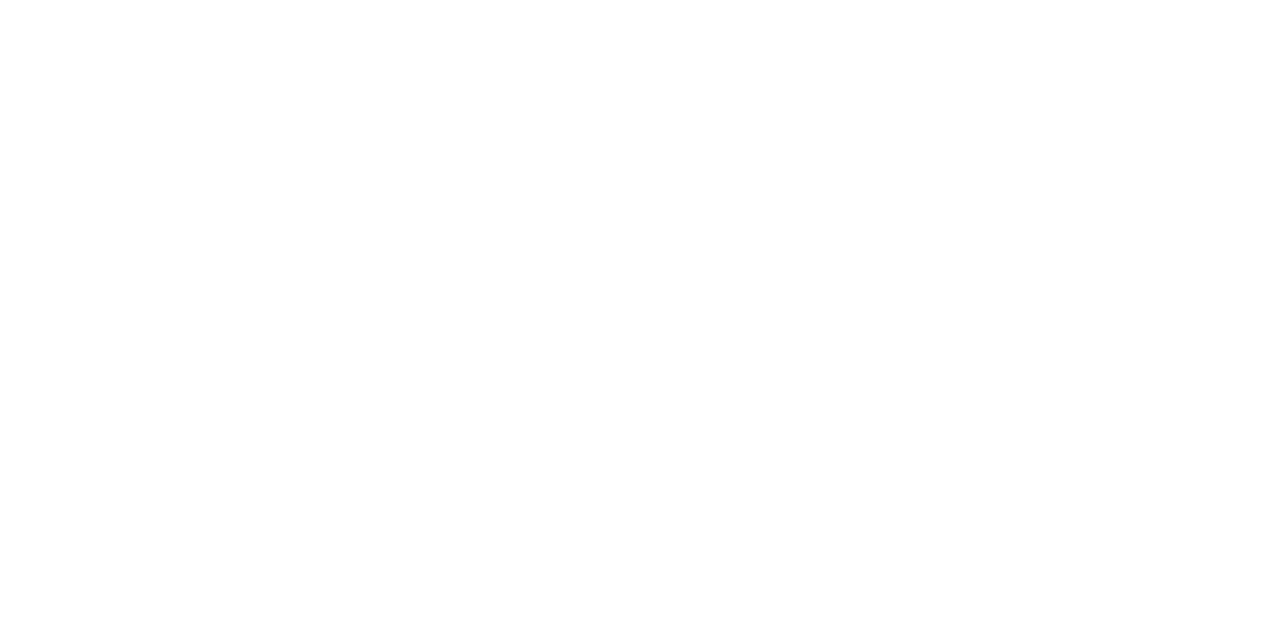
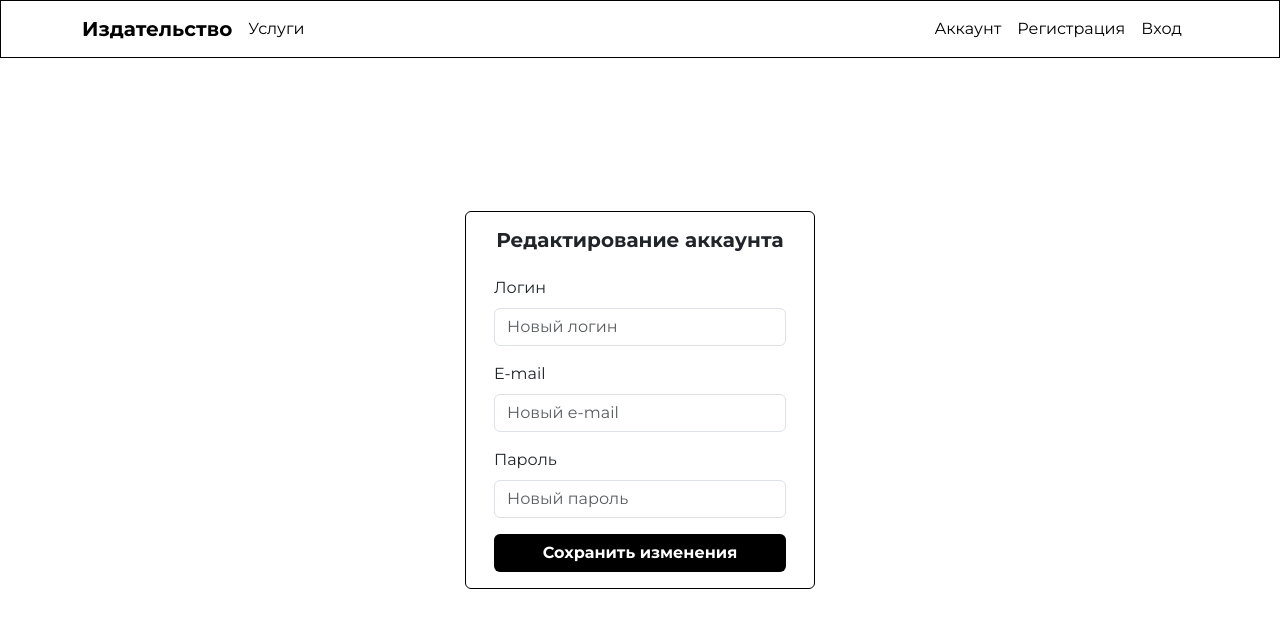
Before and after one commit to victobes/book-office-web-app-frontend, a React (Vite) app in the folder book-office-app/: page /book-office-web-app-frontend/user_account in a window 1280 px wide. Before the commit this address had no page. Shown: the top 628 px of the page. Built offline with nearby package versions, Linux system fonts and the light colour scheme.

Commit message:
add userAccount page layout

```diff
--- a/book-office-app/src/Routes.tsx
+++ b/book-office-app/src/Routes.tsx
@@ -6,6 +6,7 @@
 import { BookPublishingProjectPage } from "./pages/BookPublishingProjectPage";
 import { SignUpPage } from "./pages/SignUpPage";
 import { LogInPage } from "./pages/LogInPage";
+import { UserAccountPage } from "./pages/UserAccountPage";
 
 export const AppRoutes = (props: IGlobalProps) => {
     const routes: RouteObject[] = [
@@ -33,6 +34,10 @@
             path: "/log_in",
             element: <LogInPage {...props}/>,
         },
+        {
+            path: "/user_account",
+            element: <UserAccountPage {...props}/>,
+        },
     ];
     const routeResult = useRoutes(routes);
     return <>{routeResult}</>;
--- a/book-office-app/src/components/Navbar/index.tsx
+++ b/book-office-app/src/components/Navbar/index.tsx
@@ -1,17 +1,17 @@
 import "./Navbar.css"
-import {FC} from "react";
+import { FC } from "react";
 import Container from "react-bootstrap/Container";
 import Nav from "react-bootstrap/Nav";
 import NavbarComp from "react-bootstrap/Navbar";
-import {Link, NavLink} from "react-router-dom";
+import { Link, NavLink } from "react-router-dom";
 
 export const Navbar: FC = () => {
     return (
         <>
             <NavbarComp expand="lg"
-                        data-bs-theme="light"
-                        className="main-navbar"
-                        fixed="top"
+                data-bs-theme="light"
+                className="main-navbar"
+                fixed="top"
             >
                 <Container>
                     <NavbarComp.Brand>
@@ -28,13 +28,18 @@
                         id="basic-navbar-nav"
                         className="justify-content-end">
                         <Nav className="me-auto">
-                        {/* gap-4 gap-sm-3 */}
+                            {/* gap-4 gap-sm-3 */}
                             <NavLink to="/book_production_services_list" className="text-black text-decoration-none">
                                 Услуги
                             </NavLink>
                         </Nav>
                     </NavbarComp.Collapse>
                     <NavbarComp.Collapse className="justify-content-end">
+                        <Nav className="me-3">
+                            <NavLink to="/user_account" className="text-black text-decoration-none">
+                                Аккаунт
+                            </NavLink>
+                        </Nav>
                         <Nav className="me-3">
                             <NavLink to="/sign_up" className="text-black text-decoration-none">
                                 Регистрация
--- /dev/null
+++ b/book-office-app/src/components/UserAccountForm/UserAccountForm.css
@@ -0,0 +1,13 @@
+* {
+    margin: 0;
+    font-family: 'Montserrat', sans-serif;
+}
+
+.status-btn:hover{
+    background-color: #858dc7 !important;
+}
+
+.border-black{
+    border-color: black !important;
+    border-width: 2px !important;
+}
--- /dev/null
+++ b/book-office-app/src/components/UserAccountForm/index.tsx
@@ -0,0 +1,49 @@
+import {FC} from "react";
+import {IUserAccountFormProps} from "./typing.tsx";
+export const UserAccountForm: FC<IUserAccountFormProps> = () => {
+    return (
+        <div className="card border-black" style={{width: '100%', maxWidth: '350px'}}>
+            <div className="card-body">
+                <h5 className="card-title text-center mb-4"><strong>Редактирование аккаунта</strong></h5>
+                <form>
+                    <div className="mb-3">
+                        <label htmlFor="username" className="form-label">
+                            Логин
+                        </label>
+                        <input
+                            type="text"
+                            id="username"
+                            className="form-control"
+                            placeholder="Новый логин"
+                        />
+                    </div>
+                    <div className="mb-3">
+                        <label htmlFor="username" className="form-label">
+                            E-mail
+                        </label>
+                        <input
+                            type="text"
+                            id="email"
+                            className="form-control"
+                            placeholder="Новый e-mail"
+                        />
+                    </div>
+                    <div className="mb-3">
+                        <label htmlFor="password" className="form-label">
+                            Пароль
+                        </label>
+                        <input
+                            type="password"
+                            id="password"
+                            className="form-control"
+                            placeholder="Новый пароль"
+                        />
+                    </div>
+                    <button type="submit" className="btn text-white bg-black status-btn w-100">
+                        <strong>Сохранить изменения</strong>
+                    </button>
+                </form>
+            </div>
+        </div>
+    );
+};
--- /dev/null
+++ b/book-office-app/src/components/UserAccountForm/typing.tsx
@@ -0,0 +1,2 @@
+export interface IUserAccountFormProps {
+}
--- /dev/null
+++ b/book-office-app/src/pages/UserAccountPage/index.tsx
@@ -0,0 +1,19 @@
+import "./UserAccountPage.css";
+import {FC} from "react";
+import {IUserAccountPageProps} from "./typing";
+import {Container} from "react-bootstrap";
+import {Navbar} from "../../components/Navbar";
+import {UserAccountForm} from "../../components/UserAccountForm";
+
+export const UserAccountPage: FC<IUserAccountPageProps> = () => {
+    return (
+        <>
+            <Navbar/>
+            <Container fluid className="container-h">
+                <div className="row justify-content-center align-items-center h-100">
+                <UserAccountForm></UserAccountForm>
+                </div>
+            </Container>
+        </>
+    );
+};
--- /dev/null
+++ b/book-office-app/src/pages/UserAccountPage/typing.tsx
@@ -0,0 +1,4 @@
+import { IGlobalProps } from "../../App.typing";
+
+export interface IUserAccountPageProps extends IGlobalProps{
+}
```
Also changed, not shown: book-office-app/src/pages/UserAccountPage/UserAccountPage.css (added), 1 other file (tests, documents, lock files or other folders).
